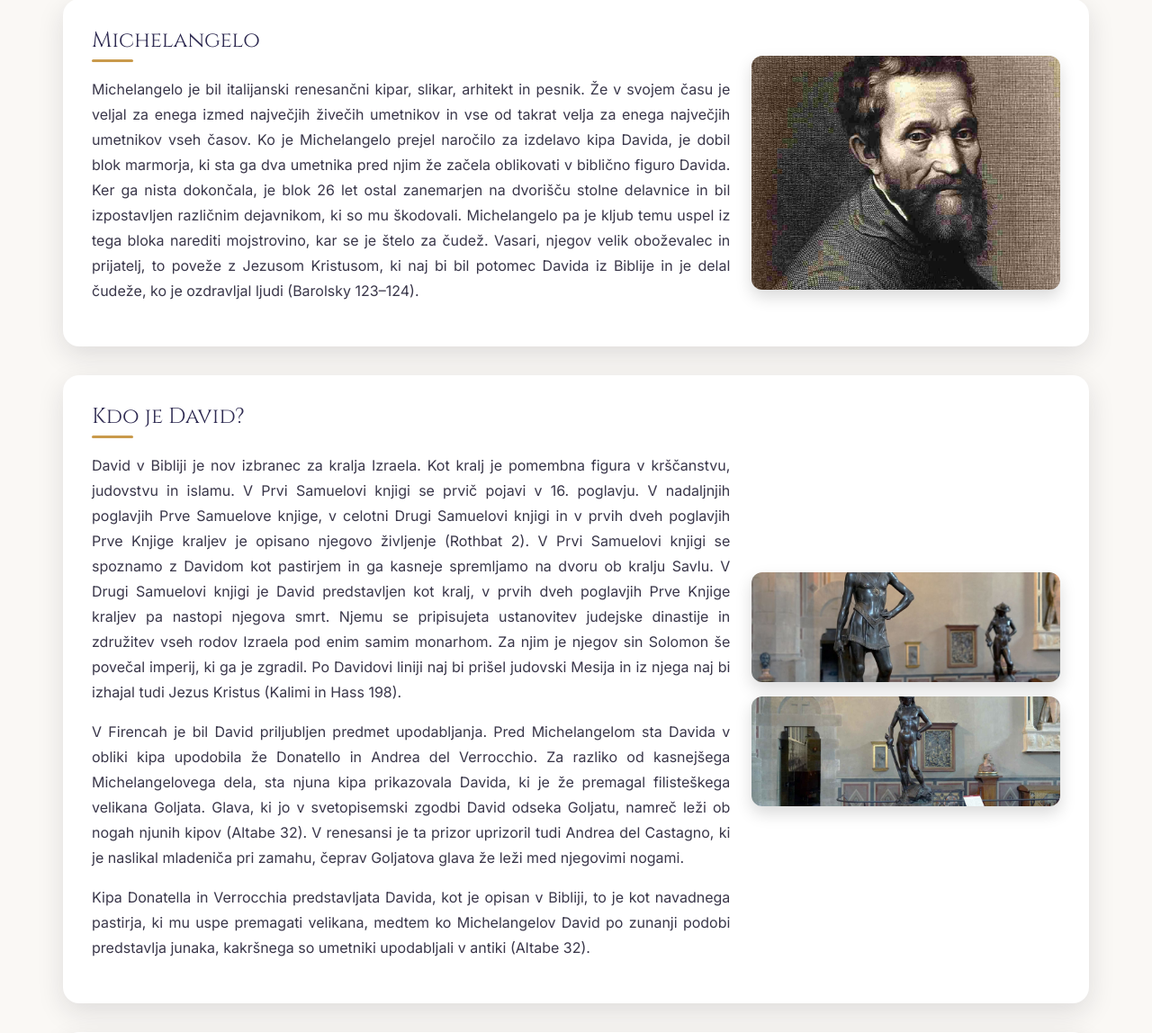
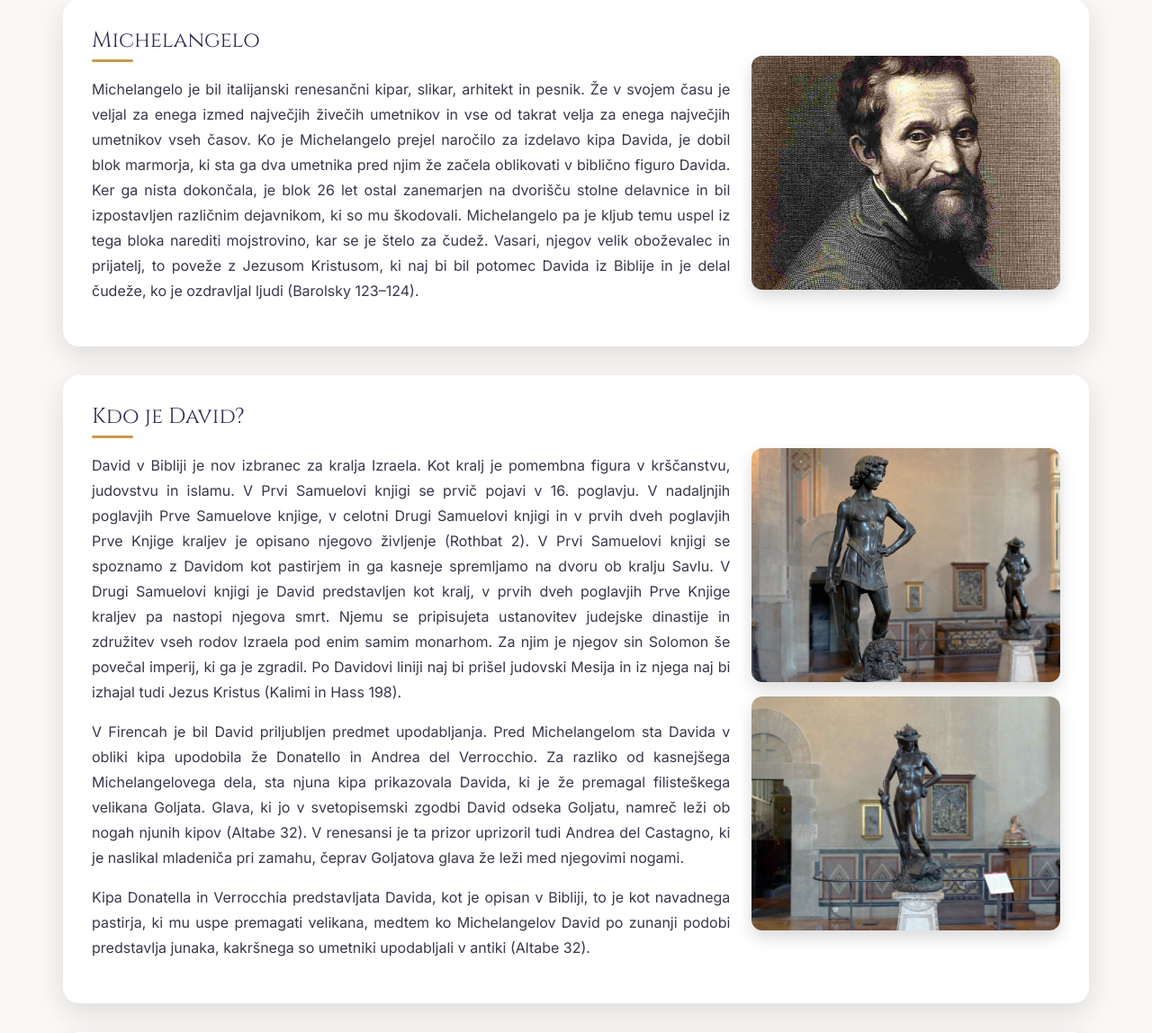
Before and after one commit to Sarar-design/Michelangelov-David, a PHP site: page /gradivo1.php in a window 1280 px wide. Shown: the part 305-1453 px from the top of the page at 90% size. Run offline with PHP 8.4, Linux system fonts and the light colour scheme.

Commit message:
Update image classes for Verocchio and Donatello

```diff
--- a/gradivo1.php
+++ b/gradivo1.php
@@ -41,8 +41,8 @@ $pageTitle = 'Gradivo';
             </div>
             <div class="col-md-4 d-flex align-items-center justify-content-center">
                 <div class="d-flex flex-column gap-3 w-100">
-                    <img src="assets/images/Verocchio.jpeg" alt="Kip Verocchia" class="article-image article-image-sm">
-                    <img src="assets/images/Donatello.jpeg" alt="Kip Donatella" class="article-image article-image-sm">
+                    <img src="assets/images/Verocchio.jpeg" alt="Kip Verocchia" class="article-image article-image">
+                    <img src="assets/images/Donatello.jpeg" alt="Kip Donatella" class="article-image article-image">
                 </div>
             </div>
                     </div>
```
